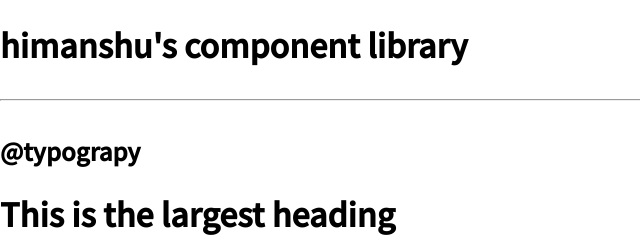
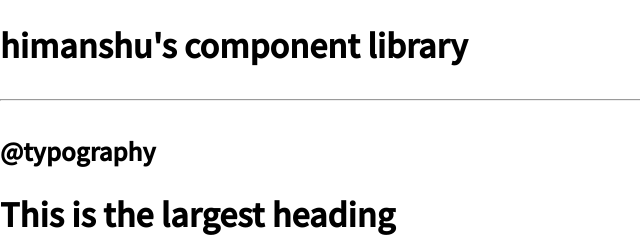
Before and after one commit to hsnice16/Component-Library, a plain HTML site: page index.html in a window 1280 px wide. Shown: the top 240 px of the page, 0-640 px from the left. Drawn offline with Linux system fonts and the light colour scheme.

Commit message:
corrected spelling of typography

```diff
--- a/index.html
+++ b/index.html
@@ -15,7 +15,7 @@
 
         <hr>
 
-        <h2>@typograpy</h2>
+        <h2>@typography</h2>
 
         <h1>This is the largest heading</h1>
         <h2>This is the second largest heading</h2>
```
